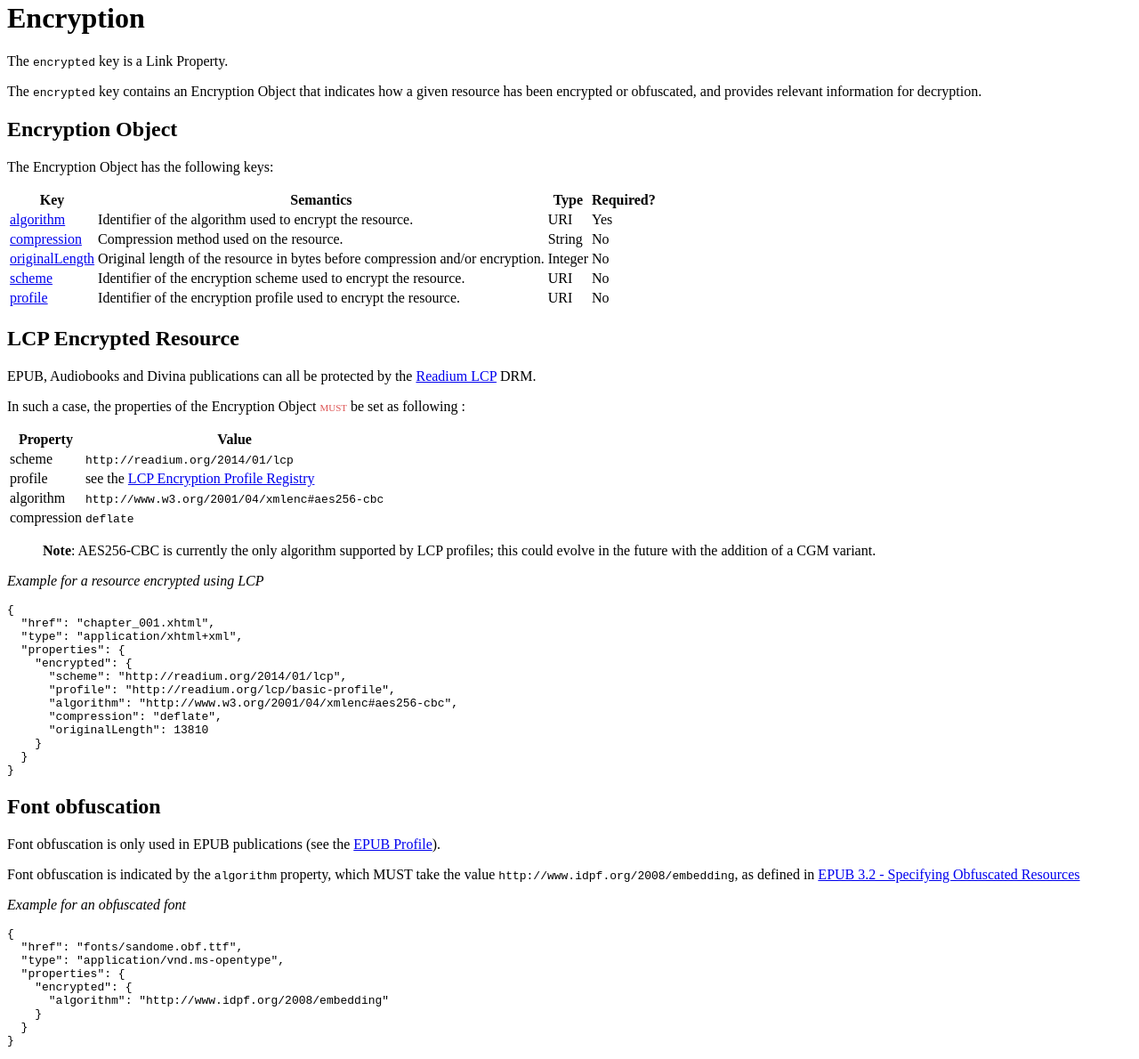
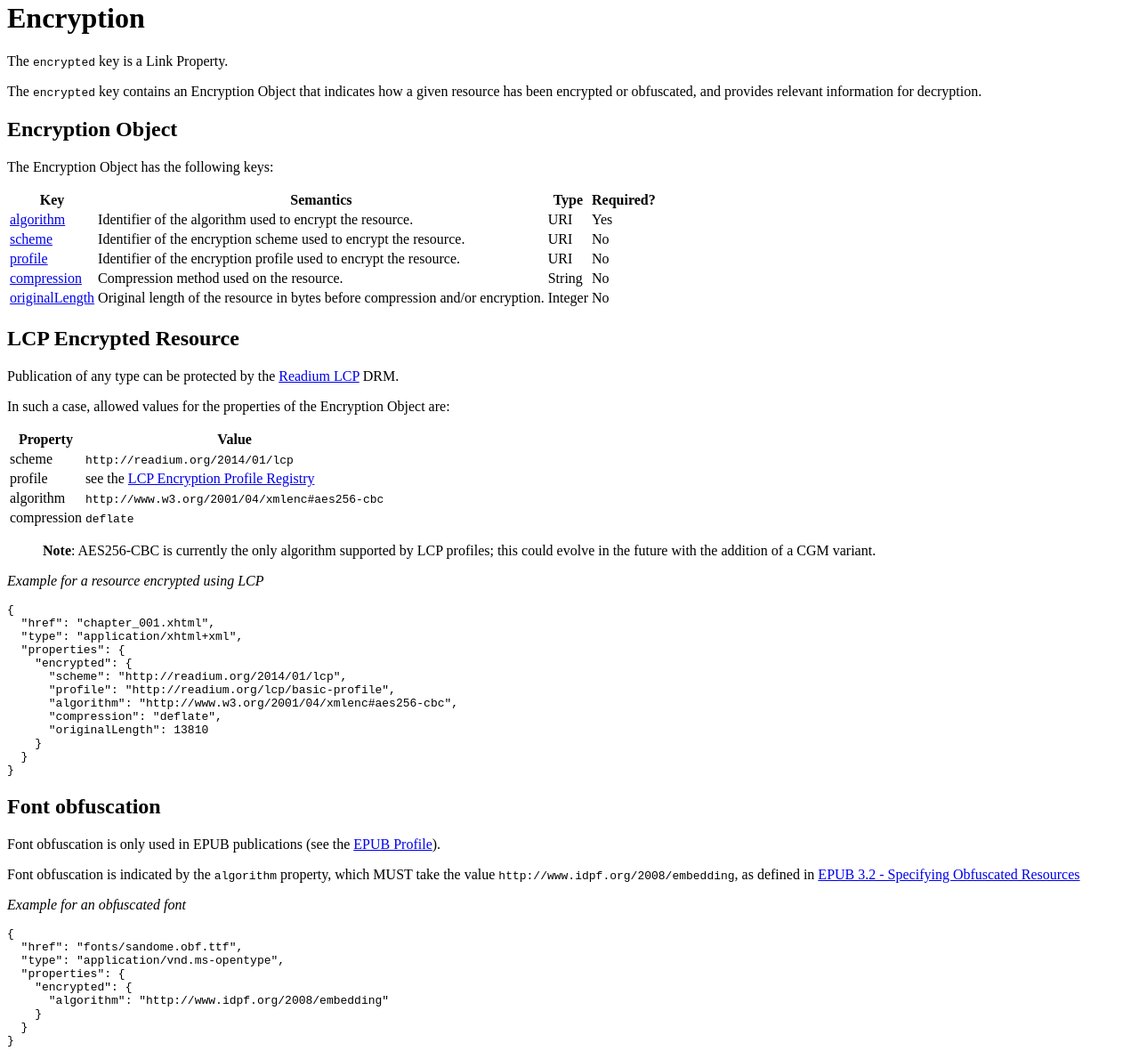
Before and after one commit to readium/webpub-manifest, a Jekyll site: the page built from modules/encryption.md, in a window 1280 px wide. Shown: the part 219-1409 px from the top of the page at 89% size. Built offline with Jekyll 4.4.1, drawn with Linux system fonts in a browser that asks for light colours; our own code applies the rules of GitHub Pages for plain Markdown files; comment, search, counter and statistics services are not loaded.

Commit message:
Better wording for allowed values of LCP encrypted resources

```diff
--- a/modules/encryption.md
+++ b/modules/encryption.md
@@ -11,17 +11,17 @@ The Encryption Object has the following keys:
 | Key   | Semantics | Type     | Required? |
 | ----- | --------- | -------- | --------- |
 | [algorithm](#algorithm)  | Identifier of the algorithm used to encrypt the resource.  | URI  | Yes |
+| [scheme](#scheme)  | Identifier of the encryption scheme used to encrypt the resource.  | URI  | No |
+| [profile](#profile)  | Identifier of the encryption profile used to encrypt the resource.  | URI  | No |
 | [compression](#compression)  | Compression method used on the resource.  | String | No |
 | [originalLength](#originalLength)  | Original length of the resource in bytes before compression and/or encryption. | Integer  | No |
-| [scheme](#scheme)  | Identifier of the encryption scheme used to encrypt the resource.  | URI  | No |
-| [profile](#profile)  | Identifier of the encryption profile used to encrypt the resource.  | URI  | No |
 
 
 ## LCP Encrypted Resource
 
-EPUB, Audiobooks and Divina publications can all be protected by the [Readium LCP](https://readium.org/lcp-specs/releases/lcp/latest) DRM.
+Publication of any type can be protected by the [Readium LCP](https://readium.org/lcp-specs/releases/lcp/latest) DRM.
 
-In such a case, the properties of the Encryption Object <strong class="rfc">must</strong> be set as following :
+In such a case, allowed values for the properties of the Encryption Object are:
 
 | Property    | Value |
 | ----------- | ----- |
```
